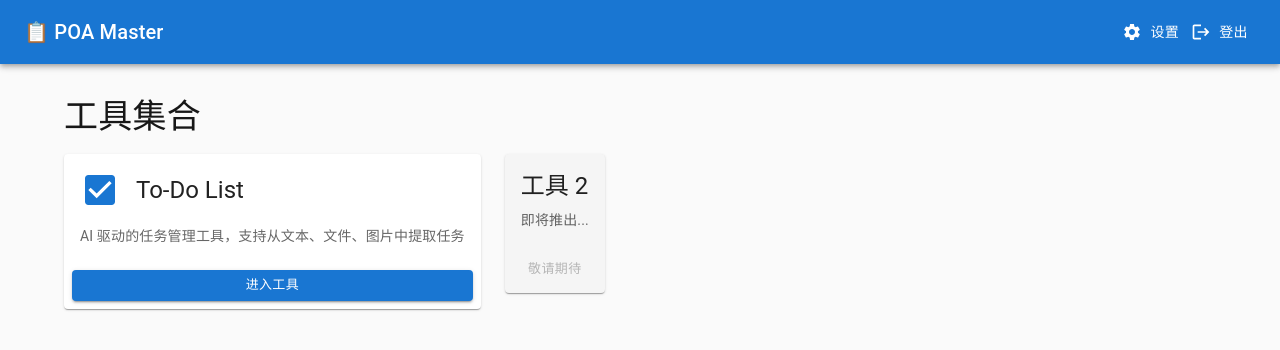
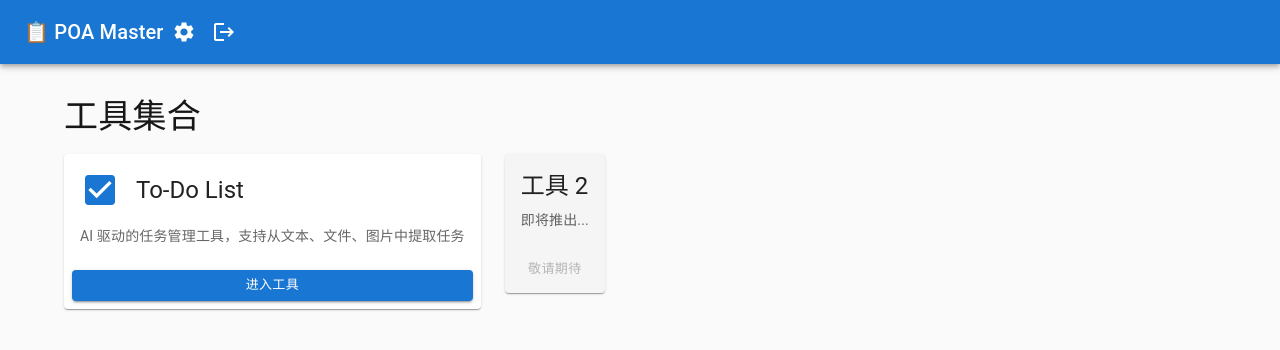
Before and after one commit to allenqiangwei/poamaster, a Next.js app: page / in a window 1280 px wide. Shown: the top 350 px of the page. Built offline with nearby package versions, Linux system fonts and the light colour scheme.

Commit message:
fix: 移除 Header 组件中规范外的额外功能

```diff
--- a/components/Header.tsx
+++ b/components/Header.tsx
@@ -5,8 +5,7 @@ import {
   AppBar,
   Toolbar,
   Typography,
-  Button,
-  Box
+  IconButton
 } from '@mui/material';
 import {
   Settings as SettingsIcon,
@@ -24,25 +23,21 @@ export default function Header() {
   return (
     <AppBar position="static">
       <Toolbar>
-        <Typography variant="h6" component="div" sx={{ flexGrow: 1 }}>
+        <Typography variant="h6" component="div">
           📋 POA Master
         </Typography>
-        <Box>
-          <Button
+        <IconButton
           color="inherit"
-            startIcon={<SettingsIcon />}
           onClick={() => router.push('/settings')}
         >
-            设置
-          </Button>
-          <Button
+          <SettingsIcon />
+        </IconButton>
+        <IconButton
           color="inherit"
-            startIcon={<LogoutIcon />}
           onClick={handleLogout}
         >
-            登出
-          </Button>
-        </Box>
+          <LogoutIcon />
+        </IconButton>
       </Toolbar>
     </AppBar>
   );
```
Lines whose indentation alone changed are shown as unchanged.
